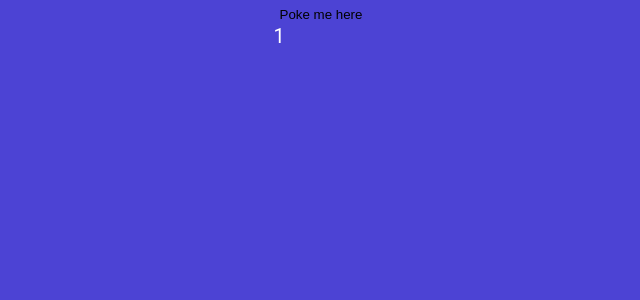
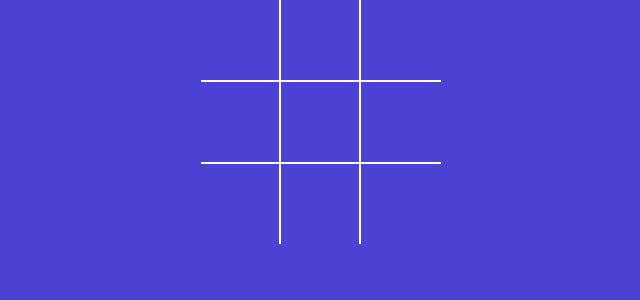
Before and after one commit to Heena0903/tictactoe, a React app: page / in a window 1280 px wide. Shown: the top 300 px of the page, without its empty margins (319-959 px from the left). Built offline with nearby package versions, Linux system fonts and the light colour scheme; the HTML template or start-up script is replaced by a standard one.

Commit message:
introduced a player to game. When clicking on square , show either X or O

```diff
--- a/src/App.jsx
+++ b/src/App.jsx
@@ -1,24 +1,11 @@
-import { useState } from "react";
 import Board from "./components/board";
 
 import "./styles.scss";
 
 function App() {
-  const [counter, setCounter] = useState(1);
-  console.log("hello");
-
-  const onBtnClick = () => {
-    setCounter((currentCounter) => {
-      return currentCounter + 1;
-    });
-  };
-  // using callback approach, current state to evaluate new state everytime
   return (
     <div className="app">
-      <div>
-        <button onClick={onBtnClick}>Poke me here</button>
-        <div>{counter}</div>
-      </div>
+      <Board />
     </div>
   );
 }
--- a/src/components/board.jsx
+++ b/src/components/board.jsx
@@ -2,17 +2,24 @@ import { useState } from "react";
 import Square from "./Square";
 const Board = () => {
   const [squares, setSquares] = useState(Array(9).fill(null));
+  const [isXNext, setIsXnext] = useState(false);
 
   const handleSquareClick = (clickedPosition) => {
+    if (squares[clickedPosition]) {
+      return; //exit and does not proceed if condition not match
+    }
+
     setSquares((currentSquares) => {
       return currentSquares.map((squareValue, position) => {
         if (clickedPosition === position) {
-          return "X";
+          return isXNext ? "X" : "O";
         }
 
         return squareValue;
       });
     });
+
+    setIsXnext((currentIsXnext) => !currentIsXnext);
   };
 
   //to avoid repetition we create a function
--- a/src/main.jsx
+++ b/src/main.jsx
@@ -1,9 +1,5 @@
 import React from "react";
 import ReactDOM from "react-dom/client";
-import App from "./App.jsx";
+import App from "./App";
 
-ReactDOM.createRoot(document.getElementById("root")).render(
-  <React.StrictMode>
-    <App />
-  </React.StrictMode>
-);
+ReactDOM.createRoot(document.getElementById("root")).render(<App />);
```
Also changed, not shown: src/userStateChange.ts (added, +26 -0 lines).
